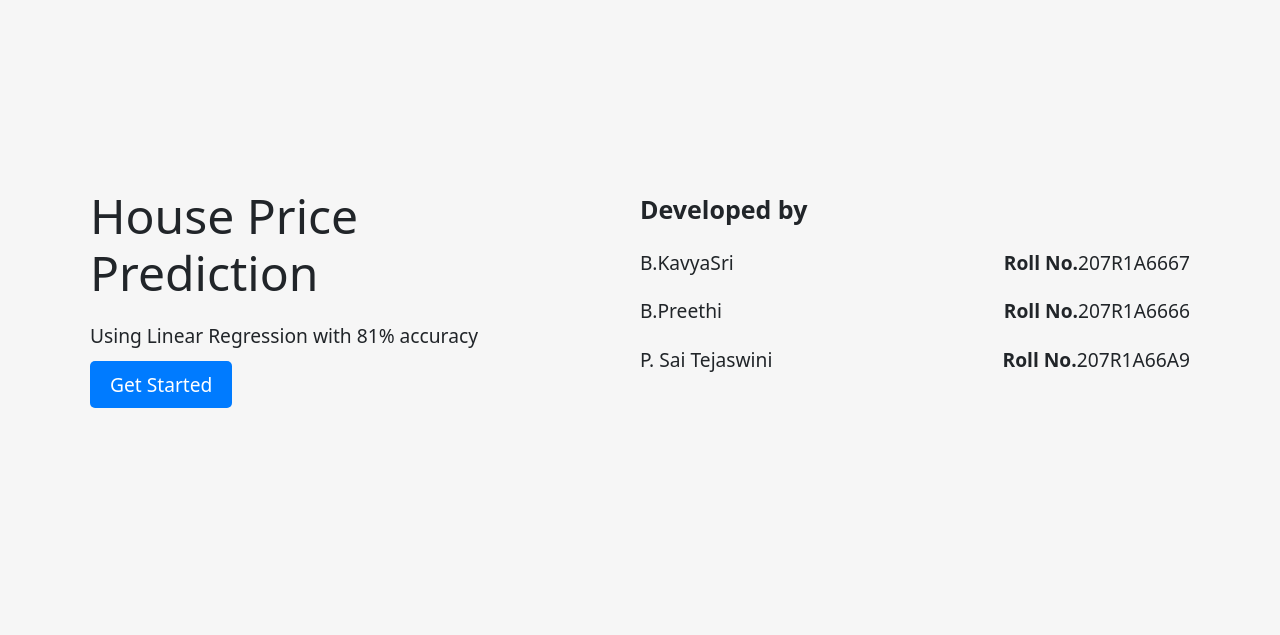
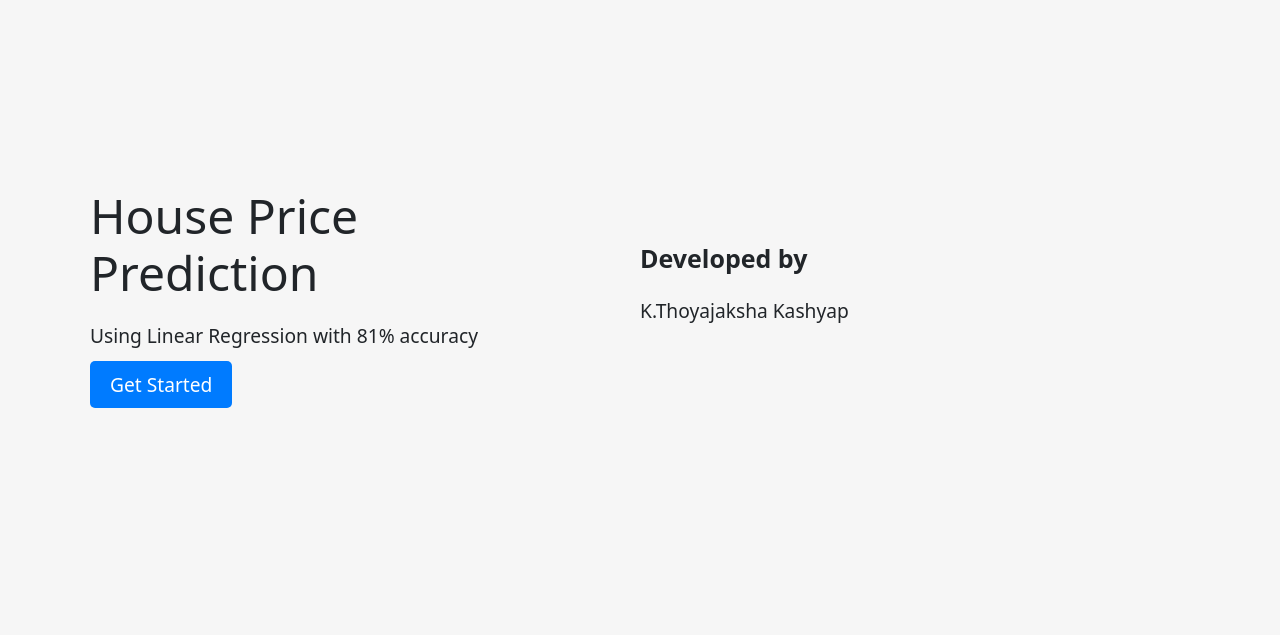
Before and after one commit to kristipatithoyajakshakashyap/House_Price_Prediction, a Django app: page /prediction/home/ in a window 1280 px wide. Shown: the part 191-826 px from the top of the page. Run offline with Django 4.2, Linux system fonts and the light colour scheme; parts of the project's set-up code (start-up, migrations or seed data) failed here and were passed over.

Commit message:
Update home.html

```diff
--- a/prediction/templates/prediction/home.html
+++ b/prediction/templates/prediction/home.html
@@ -8,16 +8,7 @@
   <div class="right">
     <p class='rtitle'>Developed by</p>
     <div class="rightcontent">
-      <p>B.KavyaSri</p>
-      <p><b>Roll No.</b>207R1A6667</p>
-    </div>
-    <div class="rightcontent">
-      <p>B.Preethi</p>
-      <p><b>Roll No.</b>207R1A6666</p>
-    </div>
-    <div class="rightcontent">
-      <p>P. Sai Tejaswini</p>
-      <p><b>Roll No.</b>207R1A66A9</p>
+      <p>K.Thoyajaksha Kashyap</p>
     </div>
   </div>
 </div>
```
